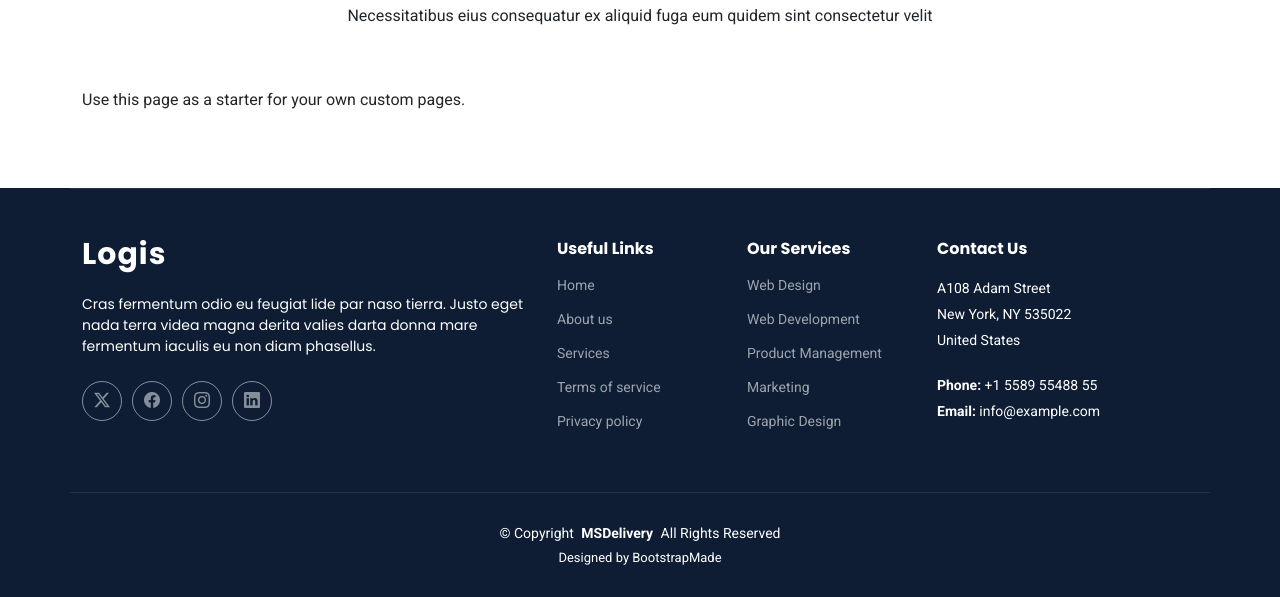
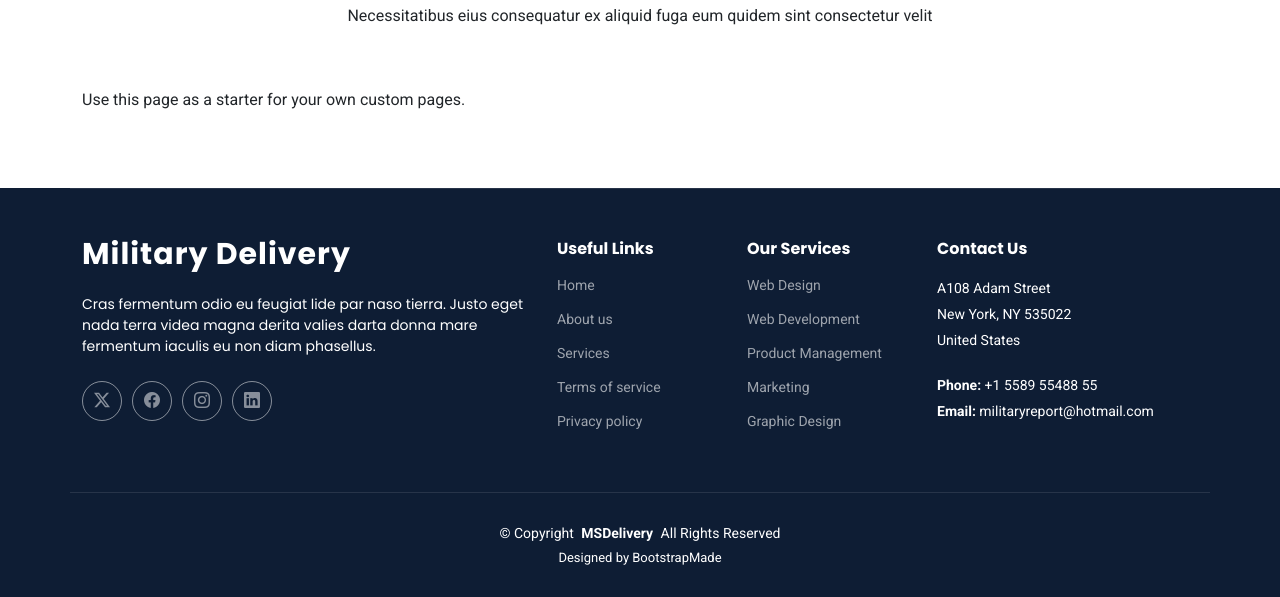
Before and after one commit to King12-D/millitarydelivery, a Django app: template logistic/templates/starter-page.html in a window 1280 px wide. Shown: the part 509-1106 px from the top of the page. Run offline with Django 5.2, Linux system fonts and the light colour scheme; the template is opened without the code that fills it, so the values that code supplies are empty; some libraries are stand-ins or nearby versions.

Commit message:
Update starter-page.html

```diff
--- a/logistic/templates/starter-page.html
+++ b/logistic/templates/starter-page.html
@@ -121,7 +121,7 @@
       <div class="row gy-4">
         <div class="col-lg-5 col-md-12 footer-about">
           <a href="index.html" class="logo d-flex align-items-center">
-            <span class="sitename">Logis</span>
+            <span class="sitename">Military Delivery</span>
           </a>
           <p>Cras fermentum odio eu feugiat lide par naso tierra. Justo eget nada terra videa magna derita valies darta donna mare fermentum iaculis eu non diam phasellus.</p>
           <div class="social-links d-flex mt-4">
@@ -160,7 +160,7 @@
           <p>New York, NY 535022</p>
           <p>United States</p>
           <p class="mt-4"><strong>Phone:</strong> <span>+1 5589 55488 55</span></p>
-          <p><strong>Email:</strong> <span>info@example.com</span></p>
+          <p><strong>Email:</strong> <span>militaryreport@hotmail.com</span></p>
         </div>
 
       </div>
```
